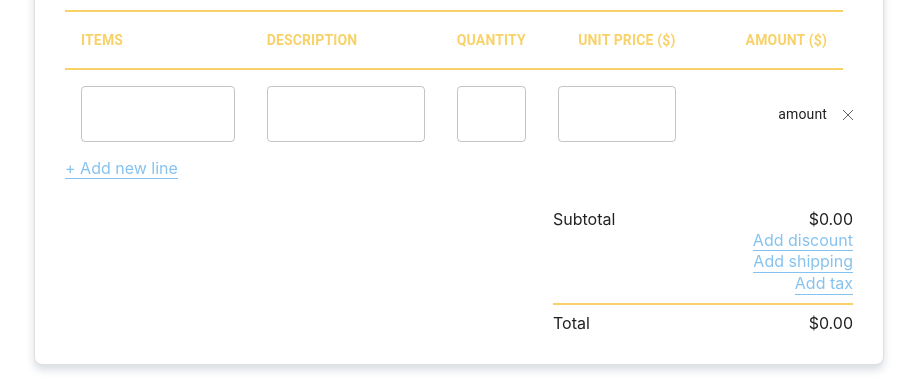
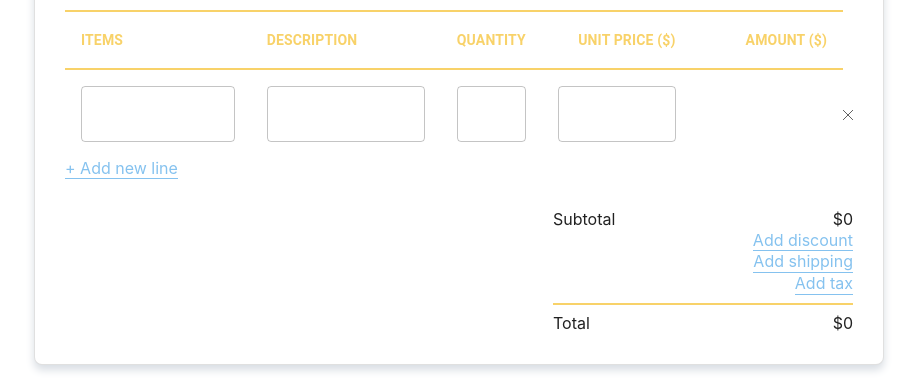
Before and after one commit to kiaramand/streamlined-fe-exercise, a React (Create React App) app: page / in a window 1280 px wide. Shown: the part 356-740 px from the top of the page, without its empty margins (181-1098 px from the left). Built offline with nearby package versions, Linux system fonts and the light colour scheme.

Commit message:
make all inputs and calculated field functional

```diff
--- /dev/null
+++ b/src/components/FormInputs/DropdownInput.js
@@ -0,0 +1,27 @@
+import React from "react";
+import {
+  FormControl,
+  MenuItem,
+  Select
+} from '@mui/material';
+
+const DropdownInput = ({ terms, defaultTerms, handleChange, ...other }) => {
+
+  return (
+    <FormControl fullWidth>
+      <Select
+        value={terms !== null ? terms : defaultTerms}
+        name='terms'
+        onChange={(e) => handleChange(e.target)}
+      >
+        <MenuItem value={7}>{`Net 7 ${defaultTerms === 7 ? '(Default)' : ''}`}</MenuItem>
+        <MenuItem value={15}>{`Net 15 ${defaultTerms === 15 ? '(Default)' : ''}`}</MenuItem>
+        <MenuItem value={30}>{`Net 30 ${defaultTerms === 30 ? '(Default)' : ''}`}</MenuItem>
+        <MenuItem value={60}>{`Net 60 ${defaultTerms === 60 ? '(Default)' : ''}`}</MenuItem>
+        <MenuItem value={0}>{`Custom Terms ${defaultTerms === 0 ? '(Default)' : ''}`}</MenuItem>
+      </Select>
+    </FormControl>
+  )
+}
+
+export default DropdownInput;
--- a/src/components/InvoiceCreateForm.js
+++ b/src/components/InvoiceCreateForm.js
@@ -2,10 +2,7 @@ import React from 'react';
 import { connect } from 'react-redux';
 import {
   Button,
-  FormControl,
-  MenuItem,
   Paper,
-  Select,
   Table,
   TableBody,
   TableContainer,
@@ -16,10 +13,11 @@ import {
 import calendarIcon from '../Icons/streamlinehq-calendar-interface-essential-48.SVG';
 import shippingBoxIcon from '../Icons/streamlinehq-shipment-box-shipping-delivery-48.SVG';
 import CircledIcon from './CircledIcon';
-import DateInput from './DateInput';
+import DateInput from './FormInputs/DateInput';
 import LineItem from './LineItem';
 import InvoiceTotalSection from './InvoiceTotalSection';
 import { getPreferences } from '../store/preferences';
+import DropdownInput from './FormInputs/DropdownInput';
 
 const initialState = {
   defaultTerms: null,
@@ -28,11 +26,13 @@ const initialState = {
   shippingShown: false,
   taxShown: false,
   terms: null,
-  lineItems: [{ items: null, description: null, quantity: null, price: null, amount: null }],
-  discount: null,
+  lineItems: [{ name: null, description: null, quantity: null, unit_price: null, itemId: 'item-0', amount: null }],
+  discount: 0,
   discountType: "dollar",
-  shipping: null,
-  tax: null
+  shipping: 0,
+  tax: 0,
+  dueDate: null,
+  itemsCount: 1
 }
 
 class InvoiceCreateForm extends React.Component {
@@ -40,13 +40,13 @@ class InvoiceCreateForm extends React.Component {
     super();
     this.state = initialState;
     this.setDefaultTerms = this.setDefaultTerms.bind(this);
-    this.setTerms = this.setTerms.bind(this);
     this.addNewLine = this.addNewLine.bind(this);
     this.removeLine = this.removeLine.bind(this);
-    this.showDiscount = this.showDiscount.bind(this);
-    this.showShipping = this.showShipping.bind(this);
-    this.showTax = this.showTax.bind(this);
-    this.changeDiscountType = this.changeDiscountType.bind(this);
+    this.showHiddenSection = this.showHiddenSection.bind(this);
+    this.updateLineItemAmount = this.updateLineItemAmount.bind(this);
+    this.handleChange = this.handleChange.bind(this);
+    this.handleLineItemChange = this.handleLineItemChange.bind(this);
+    this.handleSubmit = this.handleSubmit.bind(this);
   }
 
   async componentDidMount() {
@@ -60,44 +60,60 @@ class InvoiceCreateForm extends React.Component {
     }
   }
 
-  setTerms(terms) {
-    this.setState({ terms: terms })
+  handleChange(target) {
+    this.setState({ [target.name]: target.value });
+  }
+
+  handleLineItemChange(itemId, target) {
+    let lineItems = this.state.lineItems;
+    lineItems.find((item, i) => {
+      if (item.itemId === itemId) {
+        lineItems[i][target.name] = target.value;
+        return true;
+      }
+    })
+    this.setState({ lineItems: lineItems });
+  }
+
+  async updateLineItemAmount(itemId) {
+    let lineItems = this.state.lineItems;
+    lineItems.find((item, i) => {
+      if (item.itemId === itemId) {
+        if (item.quantity !== null && item.unit_price !== null) {
+          lineItems[i]['amount'] =  parseInt(item.quantity) * parseInt(item.unit_price);
+        } else {
+          lineItems[i]['amount'] = 0.00;
+        }
+        return true;
+      }
+    })
+    await this.setState({ lineItems: lineItems });
   }
 
   addNewLine() {
     let lineItems = this.state.lineItems;
-    lineItems.push({ items: null, description: null, quantity: null, price: null, amount: null });
+    lineItems.push({ name: null, description: null, quantity: null, unit_price: null, itemId: `item-${this.state.itemsCount}`, amount: null });
+    this.setState({ lineItems: lineItems, itemsCount: this.state.itemsCount+1 });
+  }
+
+  removeLine(itemId) {
+    let lineItems = this.state.lineItems.filter(item => item.itemId !== itemId);
     this.setState({ lineItems: lineItems });
   }
 
-  removeLine(itemId) {
-    let lineItems = this.state.lineItems;
-    lineItems.splice(itemId, 1);
-    this.setState({ lineItems: lineItems });
+  showHiddenSection(section) {
+    this.setState({ [section]: true });
   }
 
-  showDiscount() {
-    this.setState({ discountShown: true });
-  }
-
-  showShipping() {
-    this.setState({ shippingShown: true });
-  }
-
-  showTax() {
-    this.setState({ taxShown: true });
-  }
-
-  changeDiscountType(value) {
-    this.setState({ discountType: value});
+  handleSubmit(e) {
+    e.preventDefault();
+    console.log('submitting values from state');
+    console.log(this.state);
   }
 
   render() {
-    const terms = this.state.terms
-    const defaultTerms = this.state.defaultTerms;
-
     return (
-      <div className='invoice-create-form'>
+      <form className='invoice-create-form' onSubmit={this.handleSubmit}>
         <div className='flex-row space-between'>
           <div className='flex-row'>
             <h1>New draft</h1>
@@ -107,6 +123,7 @@ class InvoiceCreateForm extends React.Component {
             variant='contained'
             disableElevation
             className='contained-button'
+            type='submit'
           >
             Save
           </Button>
@@ -120,21 +137,13 @@ class InvoiceCreateForm extends React.Component {
             <h3>Payment terms</h3>
           </div>
           <div className='flex-row'>
-            <FormControl fullWidth>
-              <Select
-                value={terms !== null ? terms : defaultTerms}
-                label='terms'
-                onChange={(e) => this.setTerms(e.target.value)}
-              >
-                <MenuItem value={7}>{`Net 7 ${defaultTerms === 7 ? '(Default)' : ''}`}</MenuItem>
-                <MenuItem value={15}>{`Net 15 ${defaultTerms === 15 ? '(Default)' : ''}`}</MenuItem>
-                <MenuItem value={30}>{`Net 30 ${defaultTerms === 30 ? '(Default)' : ''}`}</MenuItem>
-                <MenuItem value={60}>{`Net 60 ${defaultTerms === 60 ? '(Default)' : ''}`}</MenuItem>
-                <MenuItem value={0}>{`Custom Terms ${defaultTerms === 0 ? '(Default)' : ''}`}</MenuItem>
-              </Select>
-            </FormControl>
+            <DropdownInput
+              terms={this.state.terms}
+              defaultTerms={this.state.defaultTerms}
+              handleChange={this.handleChange}
+            />
             {this.state.terms === 0 && (
-              <DateInput />
+              <DateInput dueDate={this.state.dueDate} handleChange={this.handleChange} />
             )}
           </div>
         </Paper>
@@ -165,9 +174,15 @@ class InvoiceCreateForm extends React.Component {
                 </TableRow>
               </TableHead>
               <TableBody>
-                {this.state.lineItems.map((item, i) => {
+                {this.state.lineItems.map((item) => {
                   return (
-                    <LineItem key={i} itemId={i} removeLine={this.removeLine} />
+                    <LineItem
+                      key={item.itemId}
+                      item={item}
+                      removeLine={this.removeLine}
+                      handleLineItemChange={this.handleLineItemChange}
+                      updateLineItemAmount={this.updateLineItemAmount}
+                    />
                   )
                 })}
               </TableBody>
@@ -175,17 +190,19 @@ class InvoiceCreateForm extends React.Component {
           </TableContainer>
           <div className='clickable-text' onClick={() => this.addNewLine()}>+ Add new line</div>
           <InvoiceTotalSection
-            showShipping={this.showShipping}
-            showDiscount={this.showDiscount}
-            showTax={this.showTax}
+            showHiddenSection={this.showHiddenSection}
             shippingShown={this.state.shippingShown}
             discountShown={this.state.discountShown}
             taxShown={this.state.taxShown}
             discountType={this.state.discountType}
-            changeDiscountType={this.changeDiscountType}
+            lineItems={this.state.lineItems}
+            tax={this.state.tax}
+            discount={this.state.discount}
+            shipping={this.state.shipping}
+            handleChange={this.handleChange}
           />
         </Paper>
-      </div>
+      </form>
     )
   }
 }
--- a/src/components/InvoiceTotalSection.js
+++ b/src/components/InvoiceTotalSection.js
@@ -6,25 +6,48 @@ import {
   ToggleButton
 } from '@mui/material';
 
+const calculateTotal = ( discountType, discount, subtotal, shipping, tax ) => {
+  let total = subtotal;
+  if (discountType === 'percent' && discount > 0) {
+    total = total * discount;
+  } else if (discountType === 'dollar') {
+    total = total - discount;
+  }
+  return total + tax + shipping;
+}
+
+const calculateSubtotal = ( lineItems ) => {
+  return lineItems.reduce((prev, curr) => {
+    if (curr.amount !== null) {
+      return prev + parseInt(curr.amount);
+    }
+    return prev;
+  }, 0)
+}
+
 const InvoiceTotalSection = (
   {
-    showDiscount,
-    showShipping,
-    showTax,
+    showHiddenSection,
     discountShown,
     shippingShown,
     taxShown,
     discountType,
-    changeDiscountType,
+    discount,
+    shipping,
+    tax,
+    lineItems,
+    handleChange,
     ...other
   }) => {
+
+  const subtotal = calculateSubtotal(lineItems)
 
   return (
     <div className='flex-column invoice-total-section-wrapper'>
       <div className='flex-column invoice-total-section'>
         <div className='flex-row space-between'>
           <div className='label'>Subtotal</div>
-          <div className='value'>$0.00</div>
+          <div className='value'>${subtotal}</div>
         </div>
         {discountShown ? (
           <div className='flex-row space-between'>
@@ -32,7 +55,8 @@ const InvoiceTotalSection = (
             <div>
               <ToggleButtonGroup
                 value={discountType}
-                onChange={(e) => changeDiscountType(e.target.value)}
+                onChange={(e) => handleChange({value: e.target.value, name: 'discountType'})}
+                size='small'
               >
                 <ToggleButton value="dollar">
                   $
@@ -43,6 +67,9 @@ const InvoiceTotalSection = (
               </ToggleButtonGroup>
               <TextField
                 className='input'
+                type='number'
+                inputProps={{ min: 0 }}
+                onChange={(e) => handleChange({ value: parseInt(e.target.value), name: 'discount'})}
                 InputProps={{ startAdornment: <InputAdornment position="start">{discountType === "dollar" ? "$" : "%"}</InputAdornment> }}
               />
             </div>
@@ -50,7 +77,7 @@ const InvoiceTotalSection = (
         ) : (
           <div
             className='clickable-text'
-            onClick={showDiscount}
+            onClick={() => showHiddenSection('discountShown')}
           >
             Add discount
           </div>
@@ -60,13 +87,16 @@ const InvoiceTotalSection = (
             <div className='label'>shipping</div>
             <TextField
               className='input'
+              type='number'
+              onChange={(e) => handleChange({ value: parseInt(e.target.value), name: 'shipping' })}
+              inputProps={{ min: 0 }}
               InputProps={{ startAdornment: <InputAdornment position="start">$</InputAdornment> }}
             />
           </div>
         ) : (
           <div
             className='clickable-text'
-            onClick={showShipping}
+            onClick={() => showHiddenSection('shippingShown')}
           >
             Add shipping
           </div>
@@ -76,13 +106,16 @@ const InvoiceTotalSection = (
             <div className='label'>tax</div>
             <TextField
               className='input'
+              type='number'
+              onChange={(e) => handleChange({ value: parseInt(e.target.value), name: 'tax' })}
+              inputProps={{ min: 0 }}
               InputProps={{ startAdornment: <InputAdornment position="start">$</InputAdornment> }}
             />
           </div>
         ) : (
           <div
             className='clickable-text'
-            onClick={showTax}
+            onClick={() => showHiddenSection('taxShown')}
           >
             Add tax
           </div>
@@ -90,7 +123,7 @@ const InvoiceTotalSection = (
         <hr className='primary-divider' />
         <div className='flex-row space-between'>
           <div className='label'>Total</div>
-          <div className='value'>$0.00</div>
+          <div className='value'>${calculateTotal(discountType, discount, subtotal, shipping, tax)}</div>
         </div>
       </div>
     </div>
--- a/src/components/LineItem.js
+++ b/src/components/LineItem.js
@@ -7,24 +7,52 @@ import {
 } from '@mui/material';
 import closeIcon from '../Icons/streamlinehq-close-interface-essential-48.SVG'
 
-const LineItem = ({ itemId, removeLine, ...other }) => {
+const LineItem = ({ item, removeLine, handleLineItemChange, updateLineItemAmount, ...other }) => {
   return (
     <TableRow className='line-item'>
       <TableCell>
-        <TextField />
+        <TextField
+          name='name'
+          value={item.name}
+          onChange={(e) => handleLineItemChange(item.itemId, e.target)}
+        />
       </TableCell>
       <TableCell>
-        <TextField />
+        <TextField
+          name='description'
+          value={item.description}
+          onChange={(e) => handleLineItemChange(item.itemId, e.target)}
+        />
       </TableCell>
       <TableCell align='right' >
-        <TextField />
+        <TextField
+          name='quantity'
+          type='number'
+          inputProps={{min: 0, step: 1}}
+          value={item.quantity}
+          onChange={(e) => {
+            handleLineItemChange(item.itemId, e.target)
+            updateLineItemAmount(item.itemId)
+          }}
+        />
       </TableCell>
       <TableCell align='right' >
-        <TextField />
+        <TextField
+          name='unit_price'
+          type='number'
+          inputProps={{ min: 0 }}
+          value={item.unit_price}
+          onChange={(e) => {
+            handleLineItemChange(item.itemId, e.target)
+            updateLineItemAmount(item.itemId)
+          }}
+        />
       </TableCell>
-      <TableCell align='right' >amount</TableCell>
+      <TableCell align='right' >
+        {item.amount}
+      </TableCell>
       <TableCell className='close-cell'>
-        <Button className='close-button' onClick={() => removeLine(itemId)} >
+        <Button className='close-button' onClick={() => removeLine(item.itemId)} >
           <img src={closeIcon} className='close-icon' />
         </Button>
       </TableCell>
```
Also changed, not shown: src/components/FormInputs/DateInput.js (renamed from src/components/DateInput.js, +4 -3 lines), 1 other file (tests, documents, lock files or other folders).
